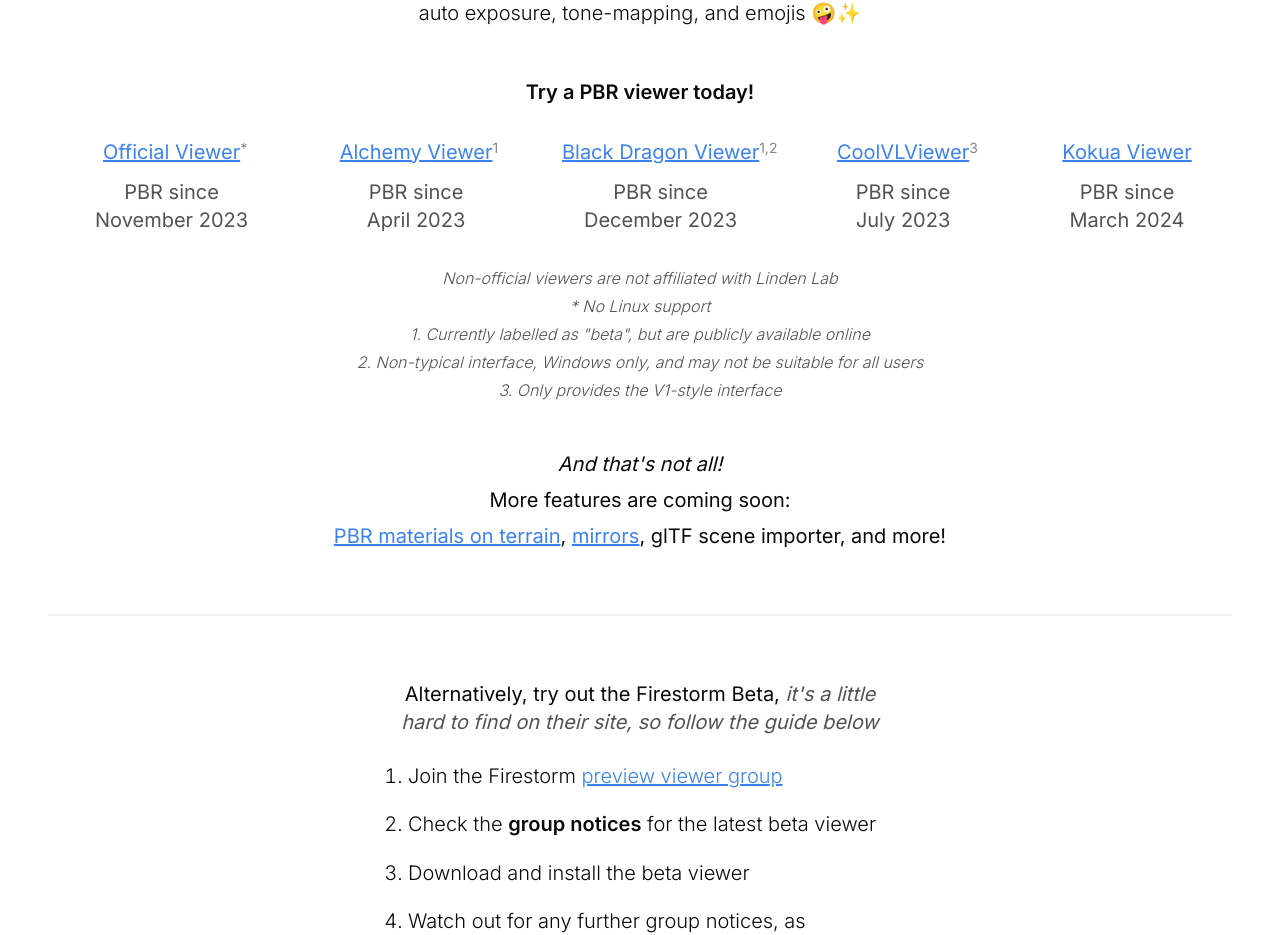
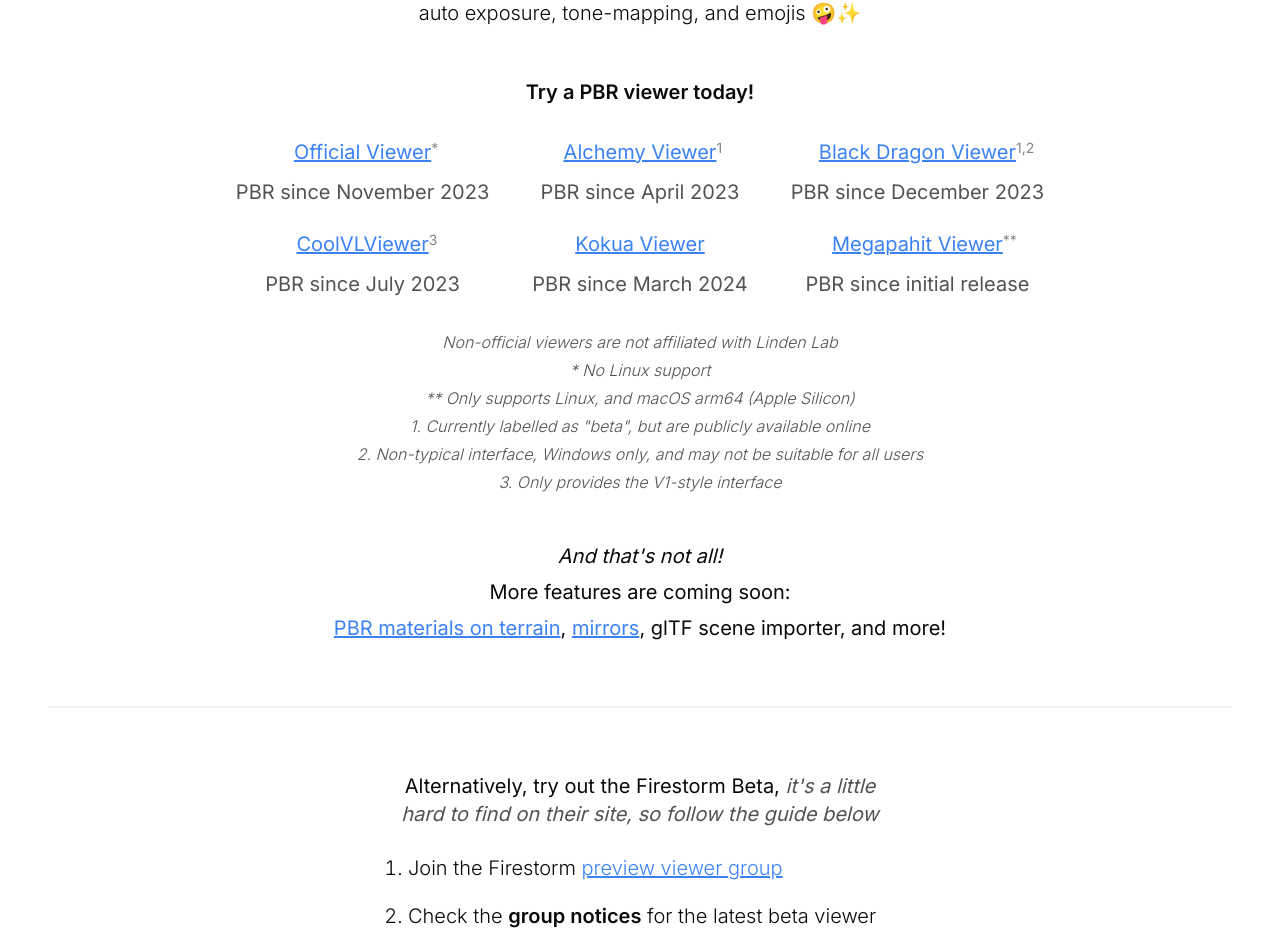
Before and after one commit to gwigz/isfirestormpbryet, a Next.js app: page / in a window 1280 px wide. Shown: the part 911-1846 px from the top of the page. Built offline with nearby package versions, Linux system fonts and the light colour scheme.

Commit message:
feat: add megapahit viewer

```diff
--- a/src/app/page.tsx
+++ b/src/app/page.tsx
@@ -62,7 +62,8 @@
 
 			<div className="flex flex-col gap-8">
 				<h3 className="font-semibold">Try a PBR viewer today!</h3>
-				<div className="flex flex-col xl:flex-row gap-4 sm:gap-6 [&>*]:flex-grow [&>*]:grid [&>*]:gap-1 [&>*]:md:gap-3 [&>*]:text-foreground/70">
+
+				<div className="grid sm:grid-cols-2 md:grid-cols-3 gap-4 sm:gap-6 [&>*]:flex-grow [&>*]:grid [&>*]:gap-1 [&>*]:md:gap-3 [&>*]:text-foreground/70">
 					<div>
 						<div>
 							<span className="relative">
@@ -78,7 +79,8 @@
 							</span>
 						</div>
 						PBR since {dayjs(new Date("2023-11-28")).format("MMMM YYYY")}
-					</div>{" "}
+					</div>
+
 					<div>
 						<div>
 							<span className="relative">
@@ -91,7 +93,8 @@
 							</span>
 						</div>
 						PBR since {dayjs(new Date("2023-04-14")).format("MMMM YYYY")}
-					</div>{" "}
+					</div>
+
 					<div>
 						<div>
 							<span className="relative">
@@ -105,6 +108,7 @@
 						</div>
 						PBR since {dayjs(new Date("2023-12-02")).format("MMMM YYYY")}
 					</div>
+
 					<div>
 						<div>
 							<span className="relative">
@@ -118,16 +122,33 @@
 						</div>
 						PBR since {dayjs(new Date("2023-07-29")).format("MMMM YYYY")}
 					</div>
+
 					<div>
-						<div className="relative">
+						<div>
+							<span className="relative">
 								<a
 									href="https://kokua.atlassian.net/wiki/spaces/KKA/overview?mode=global"
 									rel="noreferrer"
 								>
 									Kokua Viewer
 								</a>
+							</span>
 						</div>
 						PBR since {dayjs(new Date("2024-03-30")).format("MMMM YYYY")}
+					</div>
+
+					<div>
+						<div>
+							<span className="relative">
+								<a href="https://megapahit.net" rel="noreferrer">
+									Megapahit Viewer
+								</a>
+								<span className="absolute right-0 translate-x-full opacity-70 align-super text-sm">
+									**
+								</span>
+							</span>
+						</div>
+						PBR since initial release
 					</div>
 				</div>
 
@@ -138,6 +159,10 @@
 
 					<p className="opacity-70 font-light italic text-base">
 						* No Linux support
+					</p>
+
+					<p className="opacity-70 font-light italic text-base">
+						** Only supports Linux, and macOS arm64 (Apple Silicon)
 					</p>
 
 					<p className="opacity-70 font-light italic text-base">
```
Lines whose indentation alone changed are shown as unchanged.
